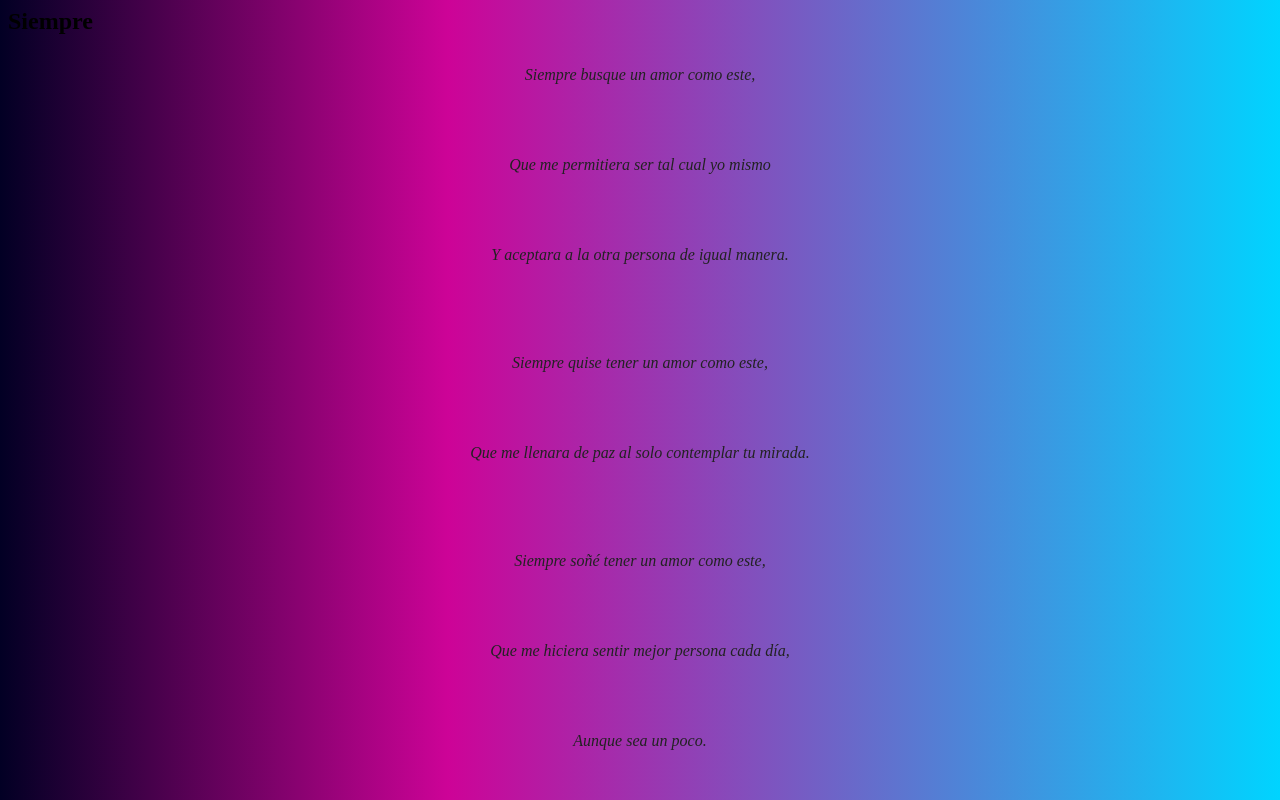
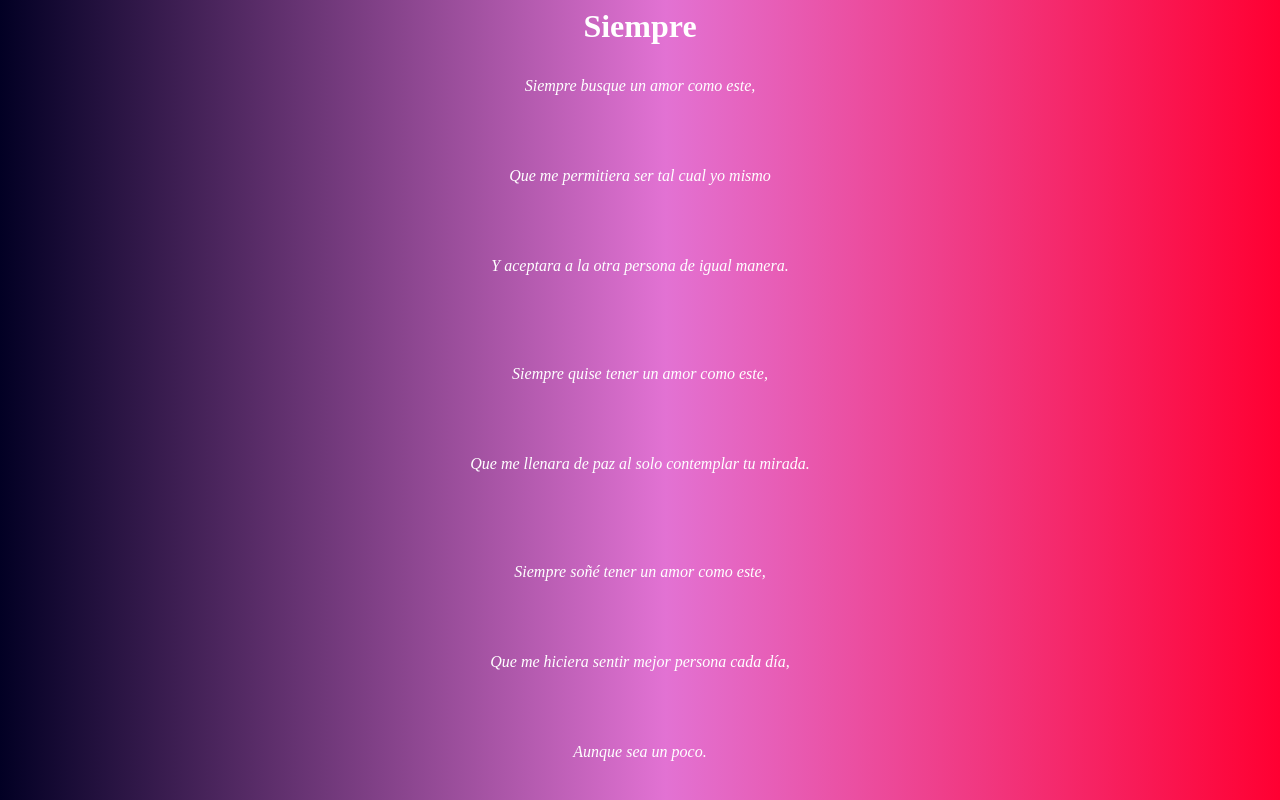
Before and after one commit to robertoengit/robertoengit.github.io, a plain HTML site: page index.html in a window 1280 px wide. Shown: the top 800 px of the page. Drawn offline with Linux system fonts and the light colour scheme.

Commit message:
Update index.html

```diff
--- a/index.html
+++ b/index.html
@@ -4,7 +4,7 @@
 
   <style type="text/css">
         h1 {
-            color: #222;
+            color: white;
             text-align: center;
         }
         p {
@@ -12,16 +12,16 @@
             font-style:italic;
             line-height: 30pt;
             font-size: 12pt;
-            color: #222;
+            color: white;
         }
        html {
         background: rgb(2,0,36);
-        background: linear-gradient(90deg, rgba(2,0,36,1) 0%, rgba(205,3,151,1) 35%, rgba(0,212,255,1) 100%);
+background: linear-gradient(90deg, rgba(2,0,36,1) 0%, rgba(226,114,211,1) 52%, rgba(255,0,50,1) 100%);
        }
     </style>
   </head>
 <body>
-  <h2>Siempre</h2>
+  <h1>Siempre</h2>
  <p>Siempre busque un amor como este,</p><br>
 <p>Que me permitiera ser tal cual yo mismo</p><br>
 <p>Y aceptara a la otra persona de igual manera.</p><br><br>
```
